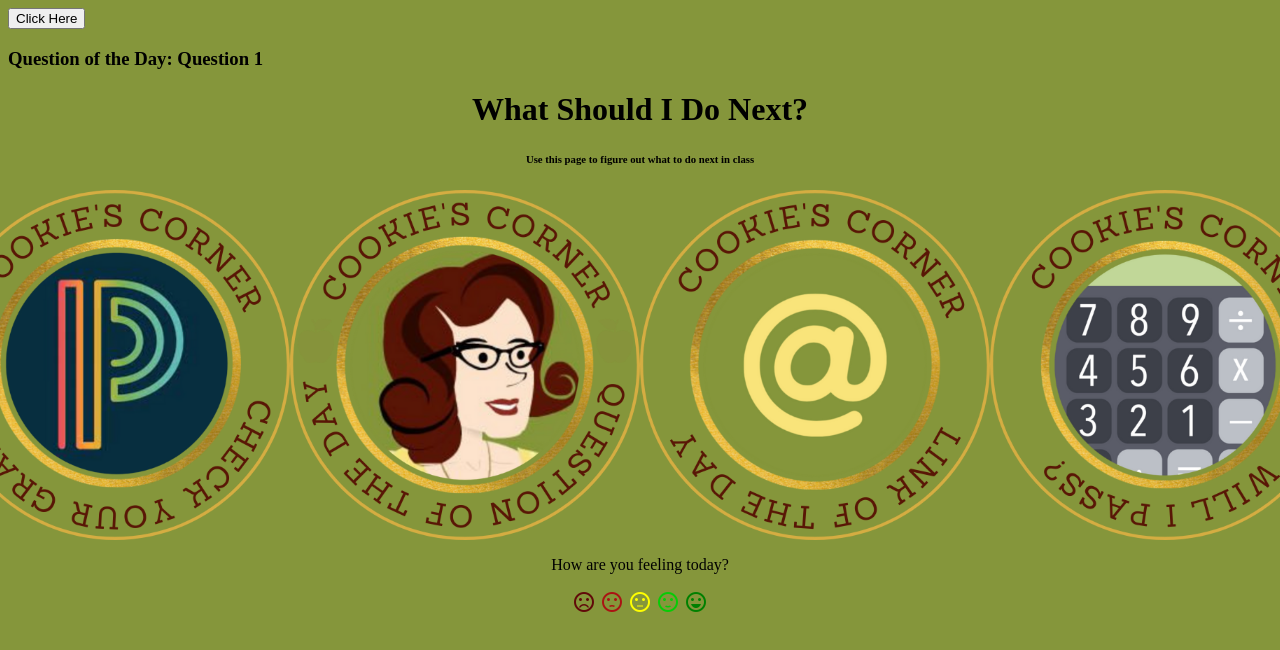
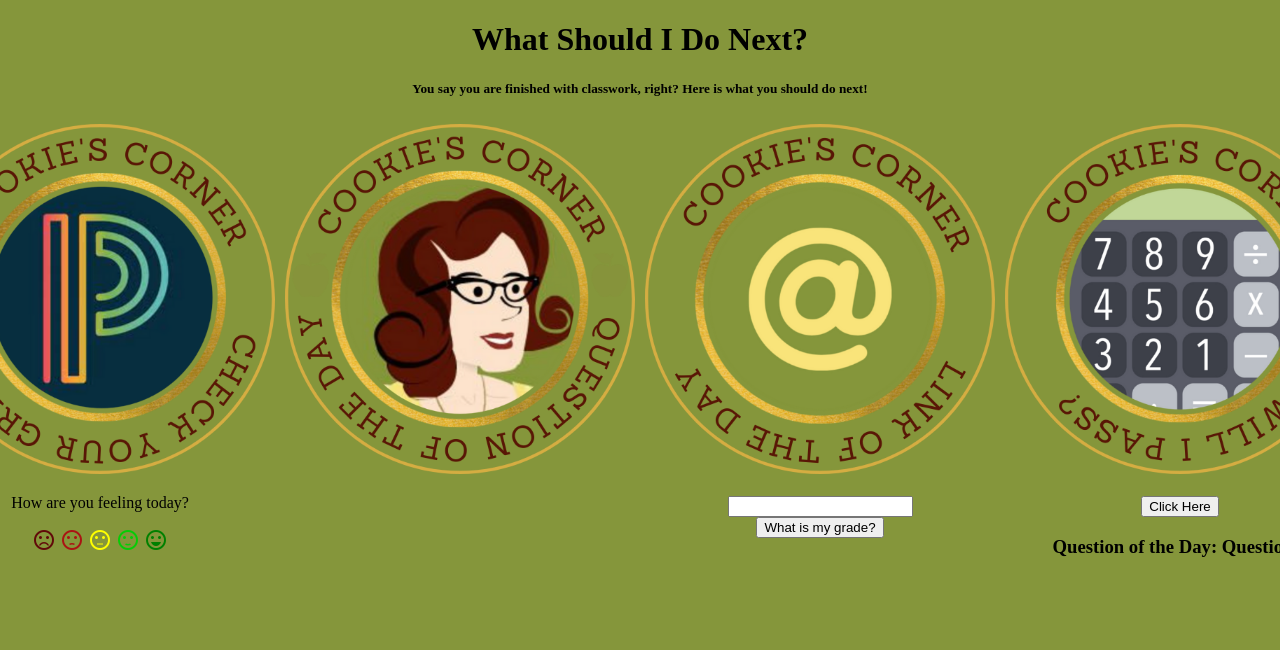
Before and after one commit to kcookie25/Cookies_Corner, a plain HTML site: page index.html in a window 1280 px wide. Both pictures are taken after a click on the button "Click Here". Shown: the top 650 px of the page. Drawn offline with Linux system fonts and the light colour scheme.

Commit message:
Git hub pull requests

```diff
--- a/index.html
+++ b/index.html
@@ -9,10 +9,89 @@
     <link rel="stylesheet" href="https://fonts.googleapis.com/icon?family=Material+Icons">
   </head>
 <body>
-    <button onclick="questionOfTheDay()">Click Here</button>
-    <h3 id="qotd">&nbsp;</h3>
 
-<p id="gamer"></p>
+    <div class="main">
+        <center><h1>What Should I Do Next?</h1>
+        <h5>You say you are finished with classwork, right? Here is what you should do next!</h5></center>
+
+    </div>
+
+    <div class="buttons">
+
+      <div class="menu">
+        <img src="Images/Grades.png">
+        <center><p>How are you feeling today?</p>
+        <i class="material-icons" style="color: rgb(97, 9, 9)">sentiment_very_dissatisfied</i>
+        <i class="material-icons" style="color: rgb(170, 19, 19)">sentiment_dissatisfied</i>
+        <i class="material-icons" style="color: yellow">sentiment_neutral</i>
+        <i class="material-icons" style="color: rgb(6, 204, 6)">sentiment_satisfied</i>
+        <i class="material-icons" style="color: green">sentiment_very_satisfied</i>
+        <br><br></center>
+      </div>
+
+      <div class="menu">
+        <img src="Images/Cookie's Corner Question of the Day.png">
+      </div>
+
+      <div class="menu">
+        <img id="question2" src="Images/Cookie's Corner Question of the Day3.png">
+
+        <center><br>
+        <input type="text" id="gradeNumber">
+        <span id="gradeScale"></span>
+        <br>
+        <button onclick="calculateGrade()">What is my grade?</button>
+        </center>
+      </div>
+
+      <div class="menu">
+        <img id="calculator" src="Images/Calculate.png">
+        <br>
+        <br>
+        <center>
+        <button onclick="questionOfTheDay()">Click Here</button>
+        <h3 id="qotd">&nbsp;</h3>
+
+        <p id="gamer"></p>
+        </center>
+      </div>
+    </div>
+  <!--Question of the Day script-->
+  <script>
+
+      function questionOfTheDay(){
+      let myFirstArray = ["Question 1", "Question 2", "Question 3", "Question 4", "Question 5", "Question 6", "Question 7", "Question 8", "Question 9", "Question 10"]
+      // for(var i = 0; i< myFirstArray.length;i++){
+      //         alert(myFirstArray[i]);
+      // }
+
+      document.getElementById("qotd").innerText = ("Question of the Day: " + myFirstArray[Math.floor(Math.random() * myFirstArray.length)] )
+
+
+  }
+  </script>
+
+  <!--GRADE SCALE -->
+  <script>
+function calculateGrade(){
+let grade= document.getElementById("gradeNumber").value;
+let finalGreeting;
+
+if (grade > 89) {
+  finalGreeting = "You get an A";
+} else if (grade > 79 && grade < 90) {
+  finalGreeting = "You get a B!";
+} else if (grade > 69 && grade < 80) {
+  finalGreeting = "You get a C!";
+} else if (grade > 59 && grade < 70) {
+  finalGreeting = "You get a D!";
+} else {
+  finalGreeting = "You get an F!"
+}
+
+document.getElementById("gradeScale").innerHTML = finalGreeting;
+}
+</script>
 
 <!--This applies to the button asking the button asking the question-->
 <!-- <script>
@@ -28,45 +107,7 @@ function myFunction() {
   document.getElementById("gamer").innerHTML = text;
 }
 </script> -->
-    <div class="main">
-        <center><h1>What Should I Do Next?</h1>
-        <h6>Use this page to figure out what to do next in class</h6></center>
 
 
-    <script>
-
-
-
-        function questionOfTheDay(){
-        let myFirstArray = ["Question 1", "Question 2", "Question 3", "Question 4", "Question 5", "Question 6", "Question 7", "Question 8", "Question 9", "Question 10"]
-        // for(var i = 0; i< myFirstArray.length;i++){
-        //         alert(myFirstArray[i]);
-        // }
-
-        document.getElementById("qotd").innerText = ("Question of the Day: " + myFirstArray[Math.floor(Math.random() * myFirstArray.length)] )
-
-
-    }
-    </script>
-    </div>
-
-    <div class="buttons">
-
-      <img id="grades" src="Images/Grades.png">
-      <img id ="question" src="Images/Cookie's Corner Question of the Day.png">
-      <img id="question2" src="Images/Cookie's Corner Question of the Day3.png">
-      <img id="calculator" src="Images/Calculate.png">
-    </div>
-<!--Footer will include how are you feeling today?-->
-    <div class="footer">
-
-      <p>How are you feeling today?</p>
-      <i class="material-icons" style="color: rgb(97, 9, 9)">sentiment_very_dissatisfied</i>
-      <i class="material-icons" style="color: rgb(170, 19, 19)">sentiment_dissatisfied</i>
-      <i class="material-icons" style="color: yellow">sentiment_neutral</i>
-      <i class="material-icons" style="color: rgb(6, 204, 6)">sentiment_satisfied</i>
-      <i class="material-icons" style="color: green">sentiment_very_satisfied</i>
-      <br><br>
-    </div>
 </body>
 </html>
--- a/style.css
+++ b/style.css
@@ -5,9 +5,15 @@ body{
     display: flex;
     flex-direction: column;
 }
-.buttons > img{
+.buttons > div{
         height: 200px;
         width: 200px;
+}
+.buttons > div > img {
+    height: 100%
+}
+.menu{
+    padding: 5px;
 }
 .footer {
     text-align: center;
@@ -26,7 +32,7 @@ body{
         flex-direction: row;
         justify-content: center;
     }
-    .buttons > img{
+    .buttons > div{
         height: 350px;
         width: 350px;
     }
```
